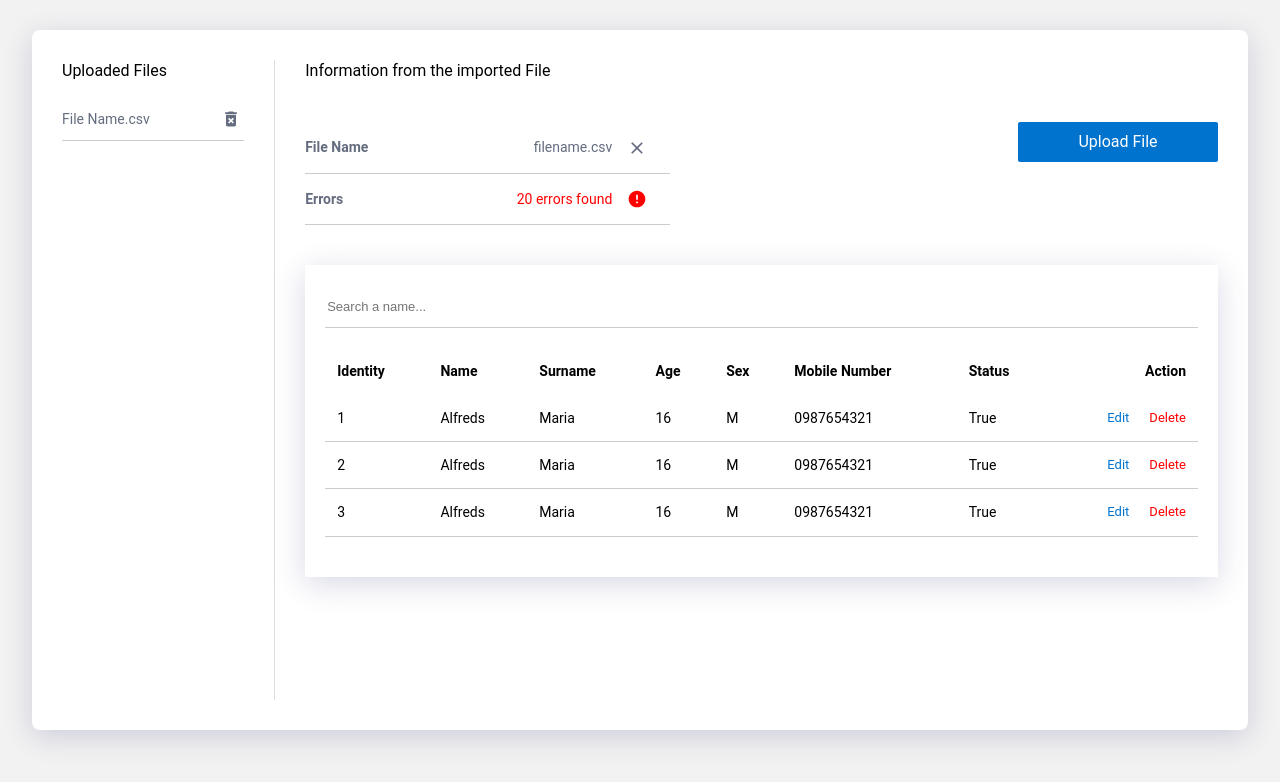
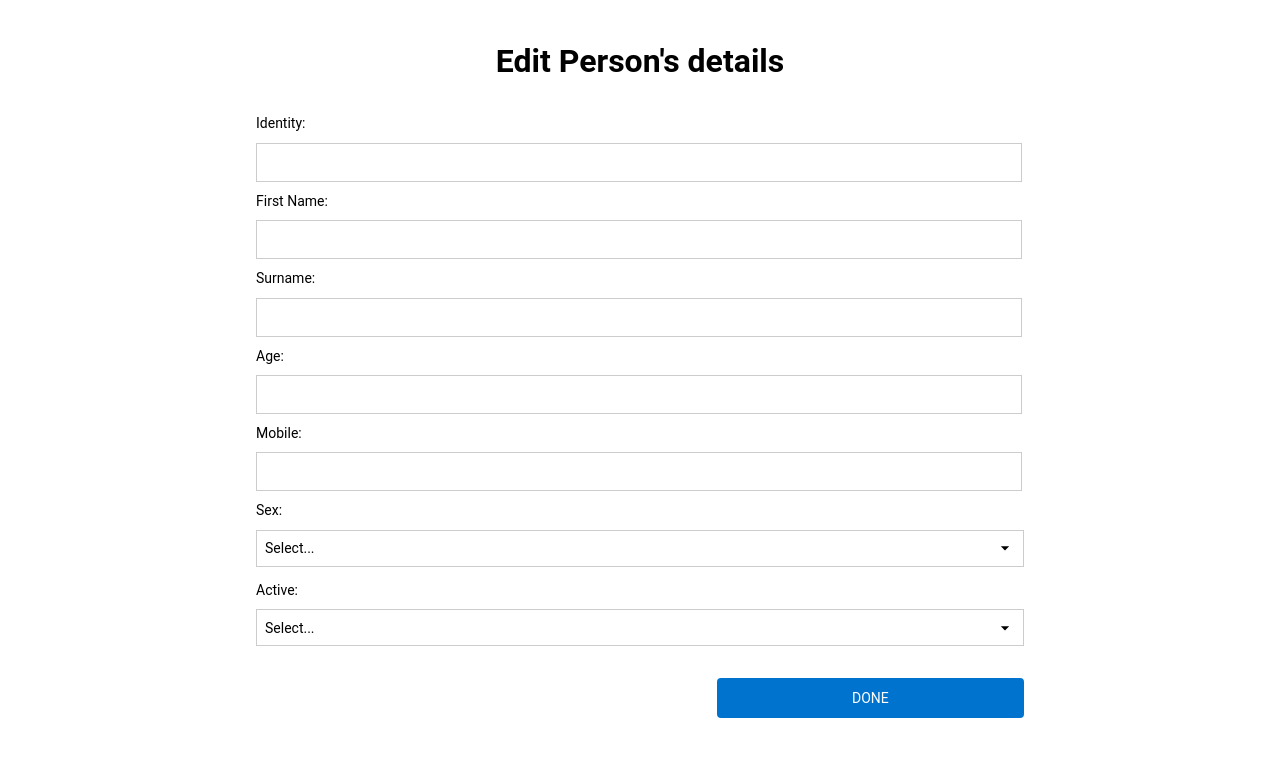
Before and after one commit to matedmon/qaits, a React (Create React App) app: page / in a window 1280 px wide. Shown: the top 782 px of the page. Built offline with nearby package versions, Linux system fonts and the light colour scheme.

Commit message:
editproduct layout done

```diff
--- a/src/App.js
+++ b/src/App.js
@@ -1,4 +1,4 @@
-import Home from "./pages/Home";
+import Home from "./pages/EditPerson";
 
 function App() {
   return <Home />;
--- /dev/null
+++ b/src/pages/EditPerson.js
@@ -0,0 +1,179 @@
+import { ArrowDropDown } from "@material-ui/icons";
+import React from "react";
+import styles from "../styles/EditPerson.module.css";
+
+const EditPerson = () => {
+  return (
+    <div className={styles.content}>
+      <div className={styles.container}>
+        <header>
+          <h1 className={styles.title}>Edit Person's details</h1>
+        </header>
+
+        <section className={styles.form}>
+          {/*============= identity =======================*/}
+          <div>
+            <label htmlFor="id">Identity:</label>
+            <br />
+            <input
+              type="number"
+              id="id"
+              // defaultValue={product.name}
+              // disabled={edit === "name" ? false : true}
+              // onChange={(e) => setTextInput(e.target.value)}
+            />
+            <br />
+          </div>
+
+          {/*============= first name =================*/}
+          <div>
+            <label htmlFor="name">First Name:</label>
+            <br />
+            <input
+              type="text"
+              id="name"
+              maxLength={30}
+              // defaultValue={product.name}
+              // disabled={edit === "name" ? false : true}
+              // onChange={(e) => setTextInput(e.target.value)}
+            />
+            <br />
+          </div>
+
+          {/*============= surname ====================*/}
+          <div>
+            <label htmlFor="surname">Surname:</label>
+            <br />
+            <input
+              type="text"
+              id="surname"
+              maxLength={30}
+              // defaultValue={product.name}
+              // disabled={edit === "name" ? false : true}
+              // onChange={(e) => setTextInput(e.target.value)}
+            />
+            <br />
+          </div>
+
+          {/* ============ age ======================*/}
+          <div>
+            <label htmlFor="age">Age:</label>
+            <br />
+            <input
+              type="number"
+              id="age"
+              max={300}
+              // defaultValue={product.name}
+              // disabled={edit === "name" ? false : true}
+              // onChange={(e) => setTextInput(e.target.value)}
+            />
+            <br />
+          </div>
+
+          {/* ============ mobile ==================== */}
+          <div>
+            <label htmlFor="mobile">Mobile:</label>
+            <br />
+            <input
+              type="number"
+              id="mobile"
+              maxLength={10}
+
+              // defaultValue={product.name}
+              // disabled={edit === "name" ? false : true}
+              // onChange={(e) => setTextInput(e.target.value)}
+            />
+            <br />
+          </div>
+
+          {/* ============ sex ===================== */}
+          <div>
+            <label htmlFor="sex">Sex:</label>
+            <br />
+            <div
+              name="sex"
+              id="sex"
+              // style={{
+              //   pointerEvents: edit === "gender" ? "visible" : "none",
+              // }}
+              className={styles.dropdownWrapper}
+            >
+              <div className={styles.dropdownItem}>
+                <p>Select...</p>
+                <ArrowDropDown fontSize="small" />
+              </div>
+              <div className={styles.dropdown}>
+                <div
+                  className={styles.dropdownItem}
+                  // onClick={() => {
+                  //   setTextInput("male");
+                  //   setGender("male");
+                  // }}
+                >
+                  <p>M</p>
+                </div>
+                <div
+                  className={styles.dropdownItem}
+                  // onClick={() => {
+                  //   setTextInput("female");
+                  //   setGender("female");
+                  // }}
+                >
+                  <p>F</p>
+                </div>
+              </div>
+            </div>
+          </div>
+
+          {/* ============ active ===================== */}
+          <div>
+            <label htmlFor="active">Active:</label>
+            <br />
+            <div
+              name="active"
+              id="active"
+              // style={{
+              //   pointerEvents: edit === "gender" ? "visible" : "none",
+              // }}
+              className={styles.dropdownWrapper}
+            >
+              <div className={styles.dropdownItem}>
+                <p>Select...</p>
+                <ArrowDropDown fontSize="small" />
+              </div>
+              <div className={styles.dropdown}>
+                <div
+                  className={styles.dropdownItem}
+                  // onClick={() => {
+                  //   setTextInput("male");
+                  //   setGender("male");
+                  // }}
+                >
+                  <p>True</p>
+                </div>
+                <div
+                  className={styles.dropdownItem}
+                  // onClick={() => {
+                  //   setTextInput("female");
+                  //   setGender("female");
+                  // }}
+                >
+                  <p>False</p>
+                </div>
+              </div>
+            </div>
+          </div>
+
+          {/* ============ button ====================== */}
+          <div>
+            <div className={styles.submitBtn}>
+              <p>DONE</p>
+            </div>
+          </div>
+        </section>
+      </div>
+    </div>
+  );
+};
+
+export default EditPerson;
--- /dev/null
+++ b/src/styles/EditPerson.module.css
@@ -0,0 +1,122 @@
+.content {
+  position: absolute;
+  height: 100%;
+  width: 100%;
+  background-color: white;
+  padding-bottom: 100px;
+}
+
+.container {
+  width: 60%;
+  margin: auto;
+}
+
+.title {
+  margin-top: 50px;
+  text-align: center;
+}
+
+.form {
+  margin-top: 40px;
+}
+
+.form input {
+  width: 99%;
+  height: 35px;
+  margin-top: 8px;
+  margin-bottom: 8px;
+  border: 1px solid #ccc;
+  outline: none;
+}
+
+.form p {
+  margin: 0;
+  padding: 0;
+  font-size: 14px;
+}
+
+.form label {
+  font-size: 14px;
+}
+
+.dropdownWrapper {
+  position: relative;
+  margin-bottom: 12px;
+}
+
+.dropdownItem {
+  height: 35px;
+  margin-top: 8px;
+  margin-bottom: 4px;
+  cursor: pointer;
+  border: 1px solid #ccc;
+  outline: none;
+  display: flex;
+  justify-content: space-between;
+  align-items: center;
+  padding: 0 8px;
+}
+
+.dropdownWrapper:hover .dropdown {
+  visibility: visible;
+}
+
+.dropdown {
+  margin: 0;
+  padding: 0;
+  border: 1px solid #ccc;
+  background-color: white;
+  z-index: 2;
+  visibility: hidden;
+  position: absolute;
+  top: 100%;
+  left: 0;
+  right: 0;
+}
+
+.dropdown .dropdownItem {
+  margin-top: 0;
+  margin-bottom: 0;
+  border: none;
+  color: black;
+}
+
+.dropdown .dropdownItem p {
+  color: black;
+}
+
+.dropdown .dropdownItem:hover {
+  background-color: #0073cf;
+}
+
+.dropdown .dropdownItem:hover p {
+  color: white;
+}
+
+.submitBtn {
+  background-color: #0073cf;
+  color: white;
+  height: 40px;
+  width: 40%;
+  float: right;
+  margin-top: 20px;
+  display: flex;
+  justify-content: center;
+  align-items: center;
+  border-radius: 4px;
+  cursor: pointer;
+}
+
+.submitBtn:hover {
+  box-shadow: rgba(59, 59, 128, 0.2) 0px 7px 29px 0px;
+}
+
+@media only screen and (max-width: 800px) {
+  .container {
+    width: 80%;
+  }
+
+  .submitBtn {
+    width: 100%;
+  }
+}
```
